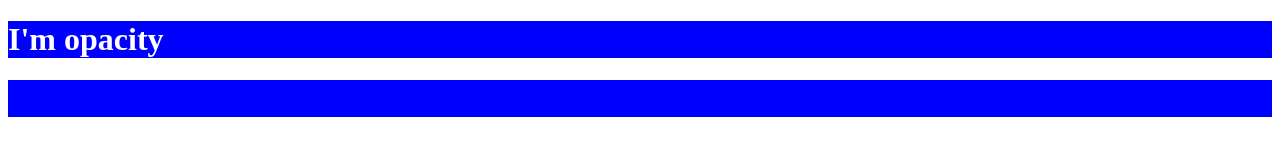
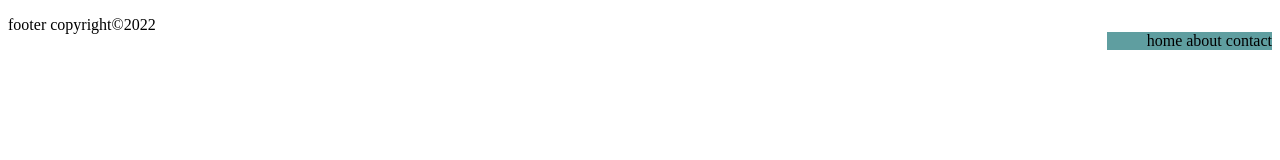
Before and after one commit to IbrahimBagalwa/e-commerce-api, a plain HTML site: page css/index.html in a window 1280 px wide. Drawn offline with Linux system fonts and the light colour scheme.

Commit message:
progression

```diff
--- a/css/index.html
+++ b/css/index.html
@@ -9,8 +9,11 @@
 
 </head>
 <body>
-   <div><h1 class="none">I'm display none</h1></div>
-   <div><h1 class="opacity">I'm opacity</h1></div>
-   <div><h1 class="visibility">i'm visibility hidden</h1></div>
+<ul class="nav">
+    <li>home</li>
+    <li>about</li>
+    <li>contact</li>
+</ul>
+<p class="footer">footer copyright&copy;2022</p>
 </body>
 </html>
--- a/css/styles.css
+++ b/css/styles.css
@@ -1,14 +1,10 @@
-div {
-  background: blue;
-  color: white;
+ul {
+  list-style-type: none;
+  background: cadetblue;
 }
-.none {
-  display: none;
+li {
+  display: inline-block;
 }
-.opacity {
-  opacity: 1;
-  cursor: pointer;
+.nav {
+  float: right;
 }
-.visibility {
-  visibility: hidden;
-}
```
